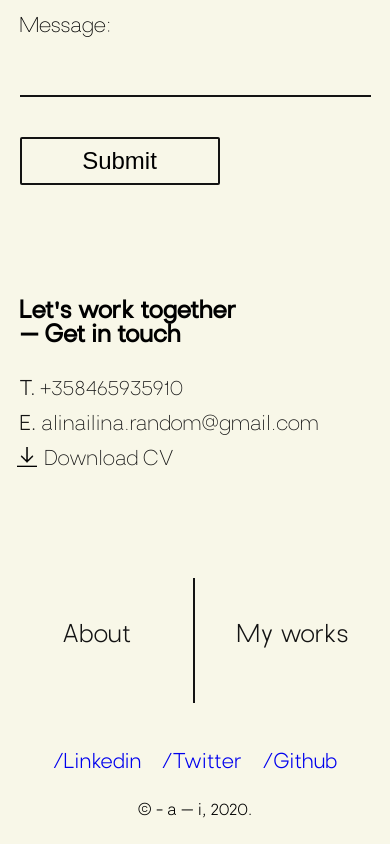
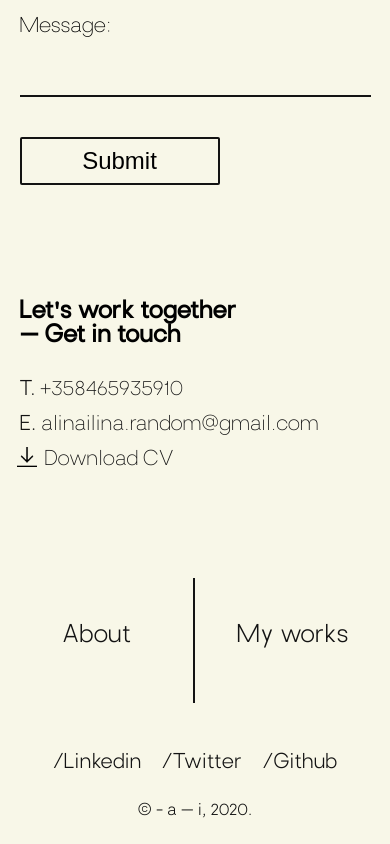
Before and after one commit to alinailina/Cover-Letter, a React (Create React App) app: page /faq in a window 390 px wide. Shown: the part 1390-2234 px from the top of the page. Built offline with nearby package versions, Linux system fonts and the light colour scheme.

Commit message:
Fixing mobile issues

```diff
--- a/src/components/index.scss
+++ b/src/components/index.scss
@@ -393,6 +393,7 @@ footer {
   a,
   p {
     font-family: $regular;
+    color: $black;
     padding: 25px 10px;
 
     @include phone {
--- a/src/layout/css/Portfolio.module.scss
+++ b/src/layout/css/Portfolio.module.scss
@@ -56,6 +56,7 @@
           font-family: $regular;
           font-size: 1.5rem;
           padding: 10px 2px;
+          -webkit-appearance: none;
         }
       }
 
```
